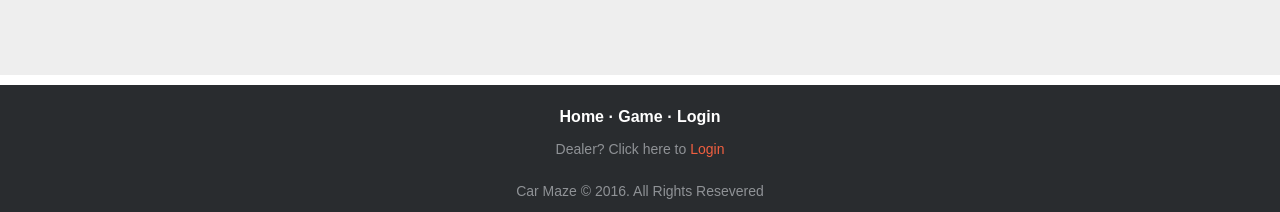
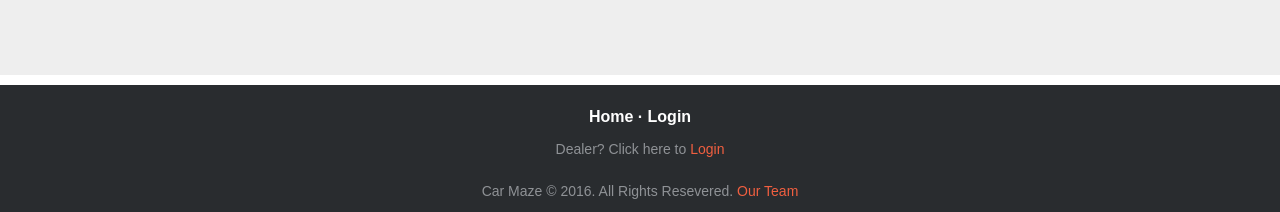
Before and after one commit to YELLOWINC/car-maze, a Django app: page /about/ in a window 1280 px wide. Shown: the part 1940-2152 px from the top of the page. Run offline with Django 3.2, Linux system fonts and the light colour scheme; some libraries are stand-ins or nearby versions; some web fonts are replaced.

Commit message:
Update footer.html

```diff
--- a/cars/templates/footer.html
+++ b/cars/templates/footer.html
@@ -21,8 +21,7 @@
 
 			<p class="footer-links">
 				<a class="page-scroll" href="home#page-top">Home</a>
-				·
-				<a href="#">Game</a>
+
 
 				 {% if not user.is_authenticated %}
                   · <a href="#login_modal" data-toggle="modal" data-target="#login_modal" >Login</a>
@@ -33,6 +32,6 @@
                 Dealer? Click here to <a href="#dealer_modal" data-toggle="modal" a-target="#profile_modal">Login</a>
             </p><br/>
             {% endif %}
-			<p class="footer-company-name">Car Maze &copy; 2016. All Rights Resevered</p>
+			<p class="footer-company-name">Car Maze &copy; 2016. All Rights Resevered. <a href="/about/">Our Team</a></p>
 
 		</footer>
```
